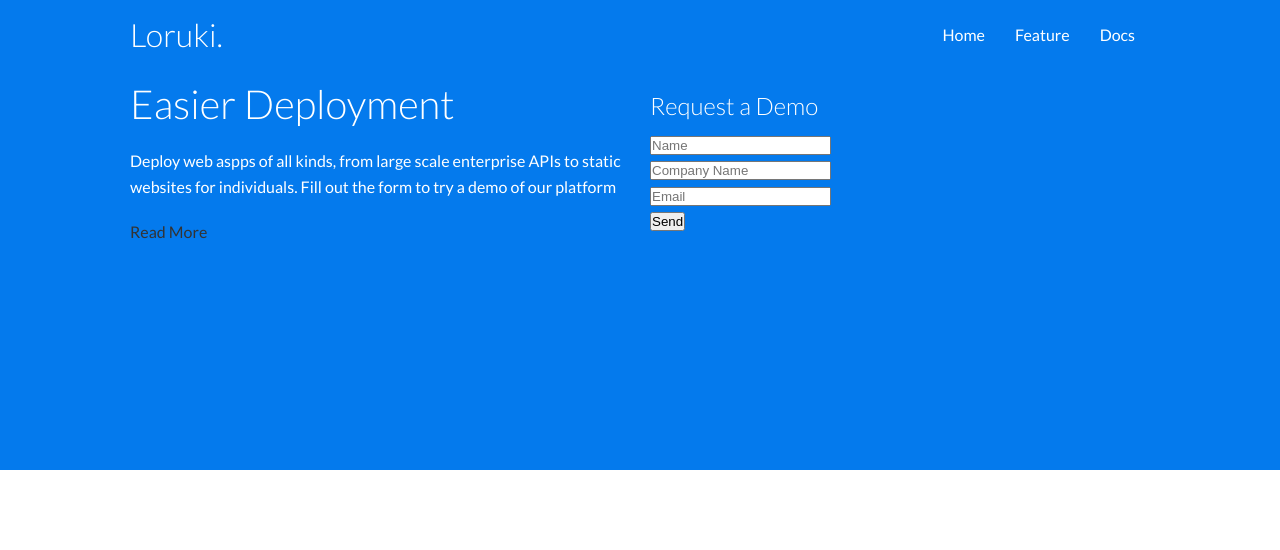
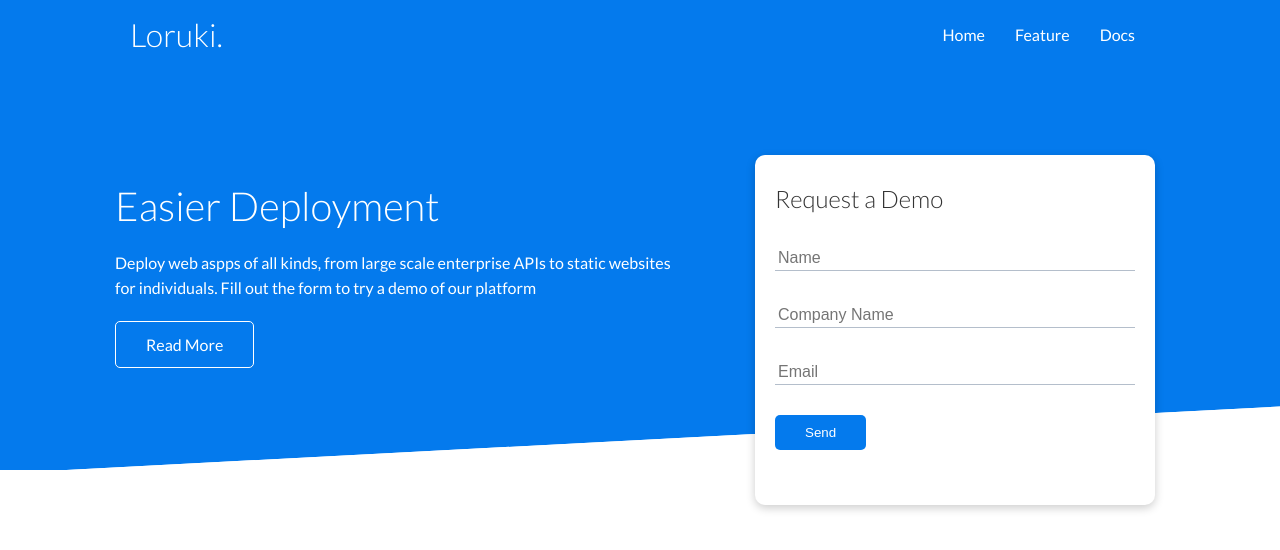
Before and after one commit to JimHotchkiss/loruki-cloud, a plain HTML site: page index.html in a window 1280 px wide. Drawn offline with Linux system fonts and the light colour scheme.

Commit message:
Added styling to showcase, form and card.

```diff
--- a/css/style.css
+++ b/css/style.css
@@ -76,12 +76,61 @@ img {
     position: relative;
 }
 
+.showcase .grid {
+    grid-template-columns: 55% 45%;
+    gap: 30px;
+    overflow: visible;
+}
+
 .showcase h1 {
     font-size: 40px;
 }
 
 .showcase p {
     margin: 20px 0;
+}
+
+.showcase-form {
+    position: relative;
+    top: 60px;
+    height: 350px;
+    width: 400px;
+    padding: 40px;
+    z-index: 100;
+    justify-self: flex-end;
+}
+
+.showcase-form .form-control {
+   margin: 30px 0px;
+}
+
+
+.showcase-form input[type="text"],
+.showcase-form input[type="email"] {
+    border: 0;
+    border-bottom: 1px solid #b4becb;
+    width: 100%;
+    padding: 3px;
+    font-size: 16px;
+}
+
+.showcase-form input:focus{
+    outline: none;
+}
+
+.showcase::before, .showcase::after{
+    content: "";
+    position: absolute;
+    height: 100px;
+    bottom: -70px;
+    right: 0;
+    left: 0;
+    background: #fff;
+    transform: skewY(-3deg);
+    -webkit-transform: skewY(-3deg);
+    -moz-transform: skewY(-3deg);
+    -ms-transform: skewY(-3deg);
+
 }
 
 /* Utlities*/
@@ -91,6 +140,35 @@ img {
     margin: 0 auto;
     overflow: auto;
     padding: 0 40px;
+}
+
+.card {
+    background-color: #fff;
+    color: #333;
+    border-radius: 10px;
+    box-shadow: 0 3px 10px rgba(0, 0 , 0, 0.2);
+    padding: 20px;
+    margin: 10px;
+}
+
+.btn {
+    display: inline-block;
+    padding: 10px 30px;
+    cursor: pointer;
+    background: var(--primary-color);
+    color: #fff;
+    border: none;
+    border-radius: 5px;
+}
+
+.btn-outline {
+    background-color: transparent;
+    border: 1px #fff solid;
+}
+
+.btn:hover {
+    transform: scale(0.98)
+
 }
 
 .flex {
@@ -106,4 +184,5 @@ img {
     gap: 20px;
     justify-content: center;
     align-items: center;
+    height: 100%;
 }
--- a/index.html
+++ b/index.html
@@ -33,15 +33,13 @@
             <div class="showcase-form card"><h2>Request a Demo</h2>
                 <form>
                     <div class="form-control">
-                        <div>
-                            <input type="text" name="name" placeholder="Name" required>
-                        </div>
-                        <div>
-                            <input type="text" name="company" placeholder="Company Name" required>
-                        </div>
-                        <div>
-                            <input type="email" name="email" placeholder="Email" required>
-                        </div>
+                        <input type="text" name="name" placeholder="Name" required>
+                    </div>
+                    <div class="form-control">
+                        <input type="text" name="company" placeholder="Company Name" required>
+                    </div>
+                    <div class="form-control">
+                        <input type="email" name="email" placeholder="Email" required>
                     </div>
                     <input type="submit" value="Send" class="btn btn-primary">
                 </form>
```
